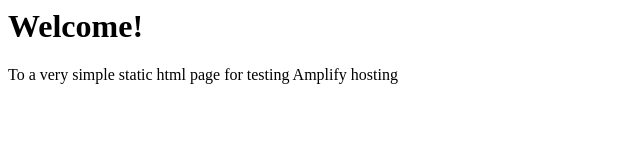
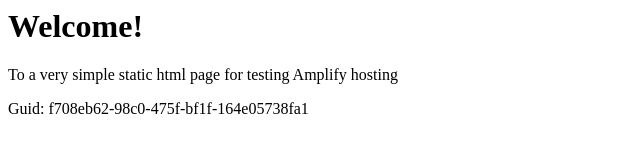
Before and after one commit to aws-aemilia-bom/Github-PR-Commit-Integration-Test-DoNotTouch-GitHubAutoBuildCanaryTest-v1-preprod-ap-south-1, a website: page src/index.html in a window 1280 px wide. Shown: the whole page, without its empty margins (0-640 px from the left). Drawn offline with Linux system fonts and the light colour scheme.

Commit message:
commit from integ tests

```diff
--- a/src/index.html
+++ b/src/index.html
@@ -1,3 +1,5 @@
+
+
 <html lang="en">
 
 <head>
@@ -10,6 +12,6 @@
 <body>
     <h1>Welcome!</h1>
     <p>To a very simple static html page for testing Amplify hosting</p>
-</body>
+    <p>Guid: f708eb62-98c0-475f-bf1f-164e05738fa1</p></body>
 
 </html>
```
